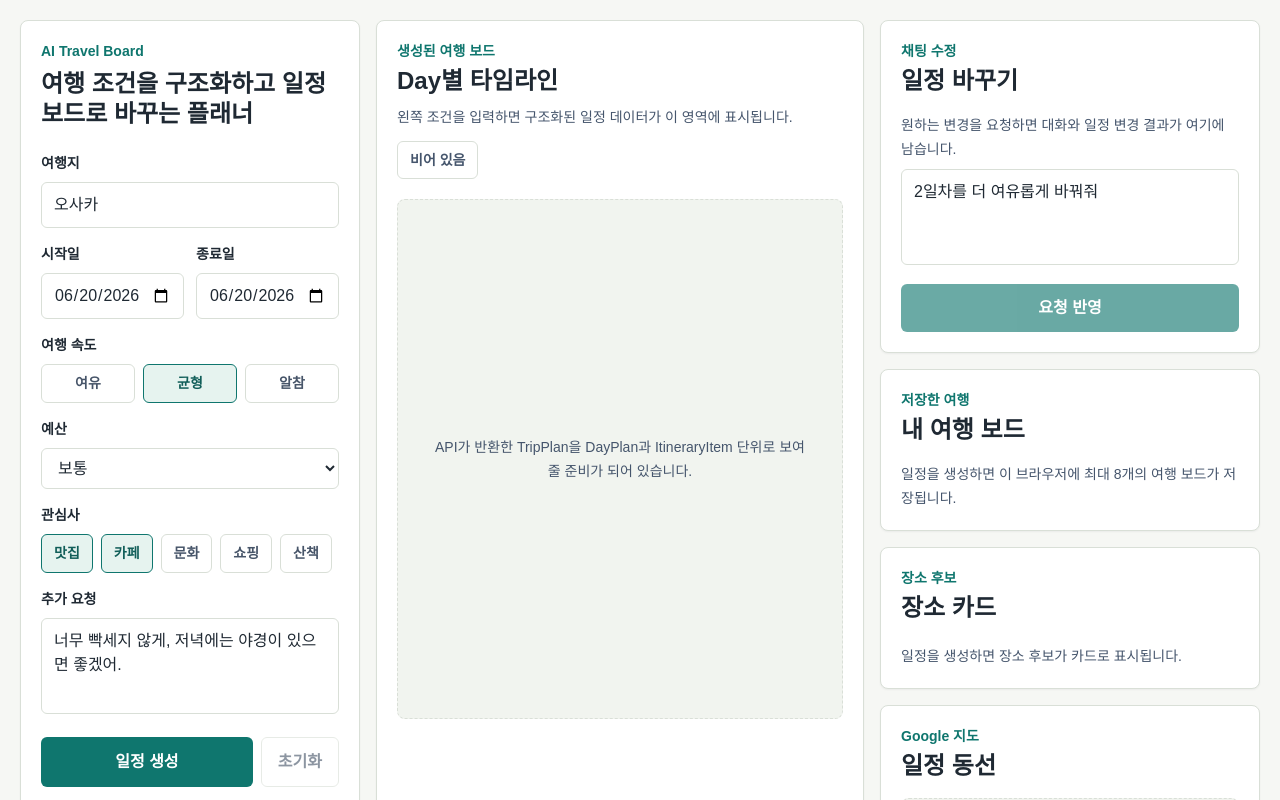
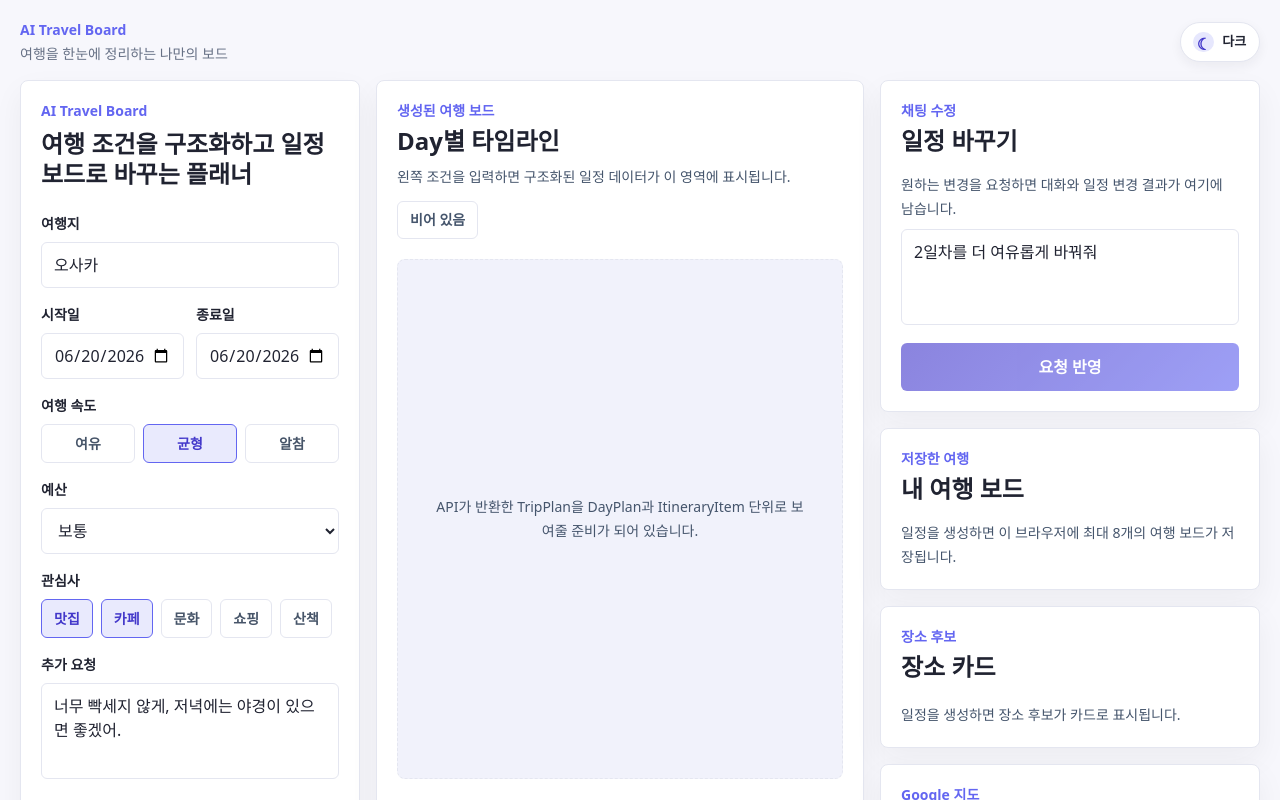
Before and after one commit to ddoniddoni/Travel-Board, a Next.js app: page / in a window 1280 px wide. Shown: the top 800 px of the page. Built offline with nearby package versions, Linux system fonts and the light colour scheme.

Commit message:
feat(theme): add visual foundation and dark mode
Add persistent light and dark themes, a sun/moon control, and a midnight travel palette for the board.

```diff
--- a/app/globals.css
+++ b/app/globals.css
@@ -1,15 +1,29 @@
 @import "tailwindcss";
 
 :root {
-  --background: #f6f7f4;
-  --foreground: #1f2933;
+  --background: #f7f7fc;
+  --foreground: #202331;
   --panel: #ffffff;
-  --panel-muted: #f1f4ef;
-  --line: #d9dfd7;
-  --accent: #0f766e;
-  --accent-strong: #115e59;
-  --orange: #b45309;
-  --rose: #be123c;
+  --panel-muted: #f1f2fb;
+  --line: #e4e6f0;
+  --muted: #667085;
+  --accent: #6366f1;
+  --accent-strong: #4338ca;
+  --orange: #f97360;
+  --rose: #e11d48;
+}
+
+:root[data-theme="dark"] {
+  --background: #10111a;
+  --foreground: #f4f5fa;
+  --panel: #191b27;
+  --panel-muted: #222534;
+  --line: #2c3040;
+  --muted: #a9afc1;
+  --accent: #a5b4fc;
+  --accent-strong: #c7d2fe;
+  --orange: #fda4af;
+  --rose: #fda4af;
 }
 
 * {
@@ -25,7 +39,7 @@ body {
   margin: 0;
   color: var(--foreground);
   background: var(--background);
-  font-family: Arial, Helvetica, sans-serif;
+  font-family: Pretendard, "Pretendard Variable", "Noto Sans KR", system-ui, sans-serif;
 }
 
 button,
@@ -48,7 +62,7 @@ button:disabled {
   border: 1px solid var(--line);
   border-radius: 8px;
   background: var(--panel);
-  box-shadow: 0 1px 2px rgb(15 23 42 / 0.05);
+  box-shadow: 0 12px 30px rgb(31 35 49 / 0.05);
 }
 
 .label {
@@ -219,3 +233,70 @@ button:disabled {
   background: var(--accent);
   box-shadow: 0 0 0 4px rgb(15 118 110 / 0.2);
 }
+
+.field,
+.secondary-button,
+.segmented,
+.chip,
+.saved-trip {
+  background: var(--panel);
+}
+
+.primary-button {
+  background: linear-gradient(135deg, var(--accent-strong), var(--accent));
+}
+
+.segmented.active,
+.chip.active,
+.badge.active,
+.source-badge.ai,
+.saved-trip.active,
+.chat-message.user {
+  background: color-mix(in srgb, var(--accent) 14%, var(--panel));
+}
+
+.theme-toggle {
+  display: inline-flex;
+  min-height: 2.5rem;
+  align-items: center;
+  gap: 0.5rem;
+  border: 1px solid var(--line);
+  border-radius: 9999px;
+  background: var(--panel);
+  padding: 0.5rem 0.8rem;
+  color: var(--foreground);
+  font-size: 0.8125rem;
+  font-weight: 700;
+  box-shadow: 0 4px 12px rgb(31 35 49 / 0.06);
+}
+
+.theme-toggle:hover,
+.theme-toggle:focus-visible {
+  border-color: var(--accent);
+}
+
+.theme-toggle-icon {
+  display: grid;
+  width: 1.3rem;
+  height: 1.3rem;
+  place-items: center;
+  border-radius: 9999px;
+  background: color-mix(in srgb, var(--accent) 16%, var(--panel));
+  color: var(--accent-strong);
+  font-size: 1rem;
+}
+
+:root[data-theme="dark"] .bg-white {
+  background-color: var(--panel) !important;
+}
+
+:root[data-theme="dark"] .text-slate-500,
+:root[data-theme="dark"] .text-slate-600,
+:root[data-theme="dark"] .text-slate-700 {
+  color: var(--muted) !important;
+}
+
+:root[data-theme="dark"] .text-slate-900,
+:root[data-theme="dark"] .text-slate-800 {
+  color: var(--foreground) !important;
+}
--- a/app/layout.tsx
+++ b/app/layout.tsx
@@ -12,7 +12,16 @@ export default function RootLayout({
   children: React.ReactNode;
 }>) {
   return (
-    <html lang="ko">
+    <html lang="ko" suppressHydrationWarning>
+      <head>
+        <script>{`(() => {
+          try {
+            const saved = localStorage.getItem("ai-travel-board-theme");
+            const theme = saved === "dark" || (!saved && matchMedia("(prefers-color-scheme: dark)").matches) ? "dark" : "light";
+            document.documentElement.dataset.theme = theme;
+          } catch { /* Use the light theme when storage is unavailable. */ }
+        })();`}</script>
+      </head>
       <body>{children}</body>
     </html>
   );
--- /dev/null
+++ b/features/trip-planner/components/ThemeToggle.tsx
@@ -0,0 +1,51 @@
+"use client";
+
+import { useEffect, useSyncExternalStore } from "react";
+
+const THEME_STORAGE_KEY = "ai-travel-board-theme";
+const THEME_CHANGE_EVENT = "ai-travel-board-theme-change";
+
+type Theme = "light" | "dark";
+
+export function ThemeToggle() {
+  const theme = useSyncExternalStore(subscribe, getSnapshot, getServerSnapshot);
+
+  useEffect(() => {
+    document.documentElement.dataset.theme = theme;
+  }, [theme]);
+
+  const nextTheme: Theme = theme === "dark" ? "light" : "dark";
+
+  return (
+    <button
+      aria-label={`${nextTheme === "dark" ? "다크" : "라이트"} 모드로 전환`}
+      className="theme-toggle"
+      onClick={() => setTheme(nextTheme)}
+      type="button"
+    >
+      <span aria-hidden="true" className="theme-toggle-icon">
+        {theme === "dark" ? "☀" : "☾"}
+      </span>
+      <span>{theme === "dark" ? "라이트" : "다크"}</span>
+    </button>
+  );
+}
+
+function subscribe(onStoreChange: () => void) {
+  window.addEventListener(THEME_CHANGE_EVENT, onStoreChange);
+  return () => window.removeEventListener(THEME_CHANGE_EVENT, onStoreChange);
+}
+
+function getSnapshot(): Theme {
+  return document.documentElement.dataset.theme === "dark" ? "dark" : "light";
+}
+
+function getServerSnapshot(): Theme {
+  return "light";
+}
+
+function setTheme(theme: Theme) {
+  document.documentElement.dataset.theme = theme;
+  window.localStorage.setItem(THEME_STORAGE_KEY, theme);
+  window.dispatchEvent(new Event(THEME_CHANGE_EVENT));
+}
--- a/features/trip-planner/components/TripPlannerBoard.tsx
+++ b/features/trip-planner/components/TripPlannerBoard.tsx
@@ -3,6 +3,7 @@
 import { FormEvent, useEffect, useMemo, useState } from "react";
 import { ChatModificationPanel } from "./ChatModificationPanel";
 import { SavedTripList } from "./SavedTripList";
+import { ThemeToggle } from "./ThemeToggle";
 import { TripMapPreview } from "./TripMapPreview";
 import {
   deleteSavedTrip,
@@ -295,6 +296,13 @@ export function TripPlannerBoard() {
 
   return (
     <main className="min-h-screen px-5 py-5">
+      <header className="mx-auto mb-4 flex max-w-[1480px] items-center justify-between">
+        <div>
+          <p className="text-sm font-bold text-[var(--accent)]">AI Travel Board</p>
+          <p className="mt-1 text-sm text-[var(--muted)]">여행을 한눈에 정리하는 나만의 보드</p>
+        </div>
+        <ThemeToggle />
+      </header>
       <section className="mx-auto grid max-w-[1480px] gap-4 xl:grid-cols-[340px_minmax(0,1fr)_380px]">
         <aside className="panel p-5">
           <p className="text-sm font-bold text-[var(--accent)]">
@@ -570,10 +578,12 @@ export function TripPlannerBoard() {
                     </div>
                     <span
                       className={
-                        selectedPlaceIds.has(place.id) ? "badge active" : "badge"
+                        selectedPlaceIds.has(place.id)
+                          ? "badge active whitespace-nowrap"
+                          : "badge whitespace-nowrap"
                       }
                     >
-                      사용
+                      {selectedPlaceIds.has(place.id) ? "일정 포함" : "후보 장소"}
                     </span>
                   </div>
                   <p className="mt-3 text-sm leading-6 text-slate-700">
```
Also changed, not shown: 1 other file (tests, documents, lock files or other folders).
